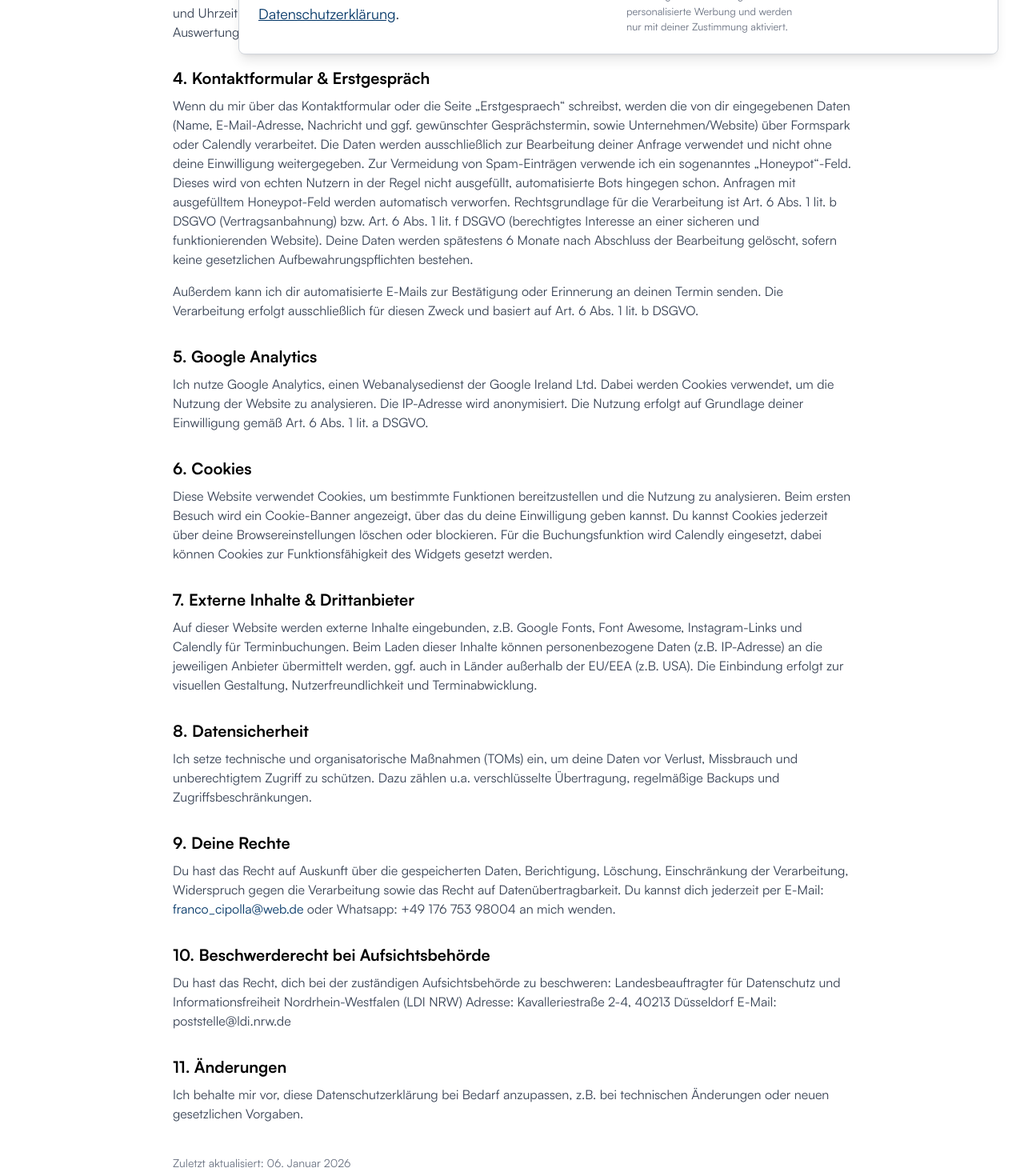
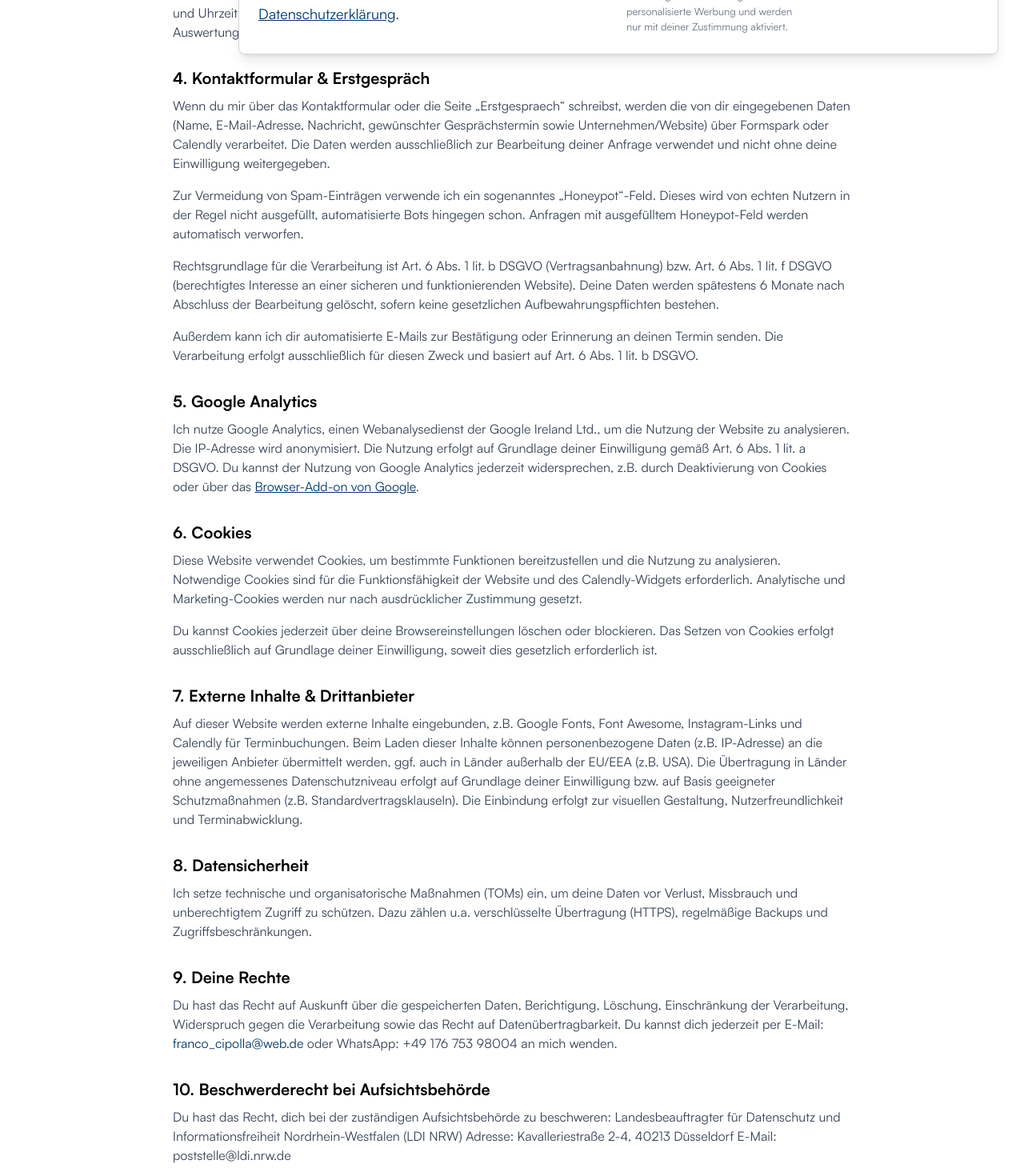
Before and after one commit to Franco-Cipolla/franco-cipolla-website, a React (Vite) app: page /datenschutz in a window 1280 px wide. Shown: the part 700-2170 px from the top of the page at 80% size. Built offline with nearby package versions, Linux system fonts and the light colour scheme; no server answers.

Commit message:
`Updated Datenschutzerklärung and ErstGespraech pages with minor changes and formatting adjustments`

```diff
--- /dev/null
+++ b/src/components/CalendlyConsentEmbed.jsx
@@ -0,0 +1,39 @@
+import { useState } from "react";
+import { InlineWidget } from "react-calendly";
+
+const CalendlyConsentEmbed = () => {
+  const [enabled, setEnabled] = useState(false);
+
+  if (!enabled) {
+    return (
+      <div className="border p-6 text-center bg-gray-50">
+        <p className="mb-8">
+          Die Terminbuchung wird über <strong>Calendly</strong> bereitgestellt.
+
+        </p>
+
+        <button
+          onClick={() => { setEnabled(true); setTimeout(() => document.getElementById("calendly-widget")?.focus(), 100); }}
+
+          aria-pressed={enabled}
+          className="bg-[#003566] cursor-pointer hover:bg-[#001D3D] text-white px-6 py-3 rounded font-semibold"
+        >
+          Terminbuchung aktivieren
+        </button>
+
+        <p className="text-sm text-gray-500 mt-3">
+         Dabei können Cookies gesetzt und Daten an Drittanbieter übertragen werden.
+        </p>
+      </div>
+    );
+  }
+
+  return (
+    <InlineWidget
+      url="https://calendly.com/franco_cipolla/unverbindliche-website-analyse-erstgesprach"
+      styles={{ minWidth: '320px', height: '700px' }}
+    />
+  );
+};
+
+export default CalendlyConsentEmbed;
--- a/src/pages/Datenschutzerklärung.jsx
+++ b/src/pages/Datenschutzerklärung.jsx
@@ -4,7 +4,8 @@ import { Helmet } from 'react-helmet-async';
 
 const Datenschutzerklärung = () => {
   return (
-    <><Helmet>
+    <>
+      <Helmet>
         <title>Datenschutzerklärung – Franco Cipolla, Webdesigner aus Ennepetal</title>
         <meta name="description" content="Datenschutzerklärung von Franco Cipolla. Informationen über Datenerhebung, Verarbeitung und Nutzung personenbezogener Daten, Cookies, Google Analytics und Calendly." />
         <link rel="canonical" href="https://www.franco-cipolla.de/datenschutz" />
@@ -49,41 +50,51 @@ const Datenschutzerklärung = () => {
         <h2 className="text-xl font-semibold mt-8 mb-2">4. Kontaktformular & Erstgespräch</h2>
         <p className="text-gray-700 mb-4">
           Wenn du mir über das Kontaktformular oder die Seite „Erstgespraech“ schreibst, werden die von dir eingegebenen Daten
-        (Name, E-Mail-Adresse, Nachricht und ggf. gewünschter Gesprächstermin, sowie Unternehmen/Website) über Formspark oder Calendly verarbeitet.
+          (Name, E-Mail-Adresse, Nachricht, gewünschter Gesprächstermin sowie Unternehmen/Website) über Formspark oder Calendly verarbeitet.
           Die Daten werden ausschließlich zur Bearbeitung deiner Anfrage verwendet und nicht ohne deine Einwilligung weitergegeben.
+        </p>
+        <p className="text-gray-700 mb-4">
           Zur Vermeidung von Spam-Einträgen verwende ich ein sogenanntes „Honeypot“-Feld. Dieses wird von echten Nutzern in der Regel nicht ausgefüllt,
           automatisierte Bots hingegen schon. Anfragen mit ausgefülltem Honeypot-Feld werden automatisch verworfen.
+        </p>
+        <p className="text-gray-700 mb-4">
           Rechtsgrundlage für die Verarbeitung ist Art. 6 Abs. 1 lit. b DSGVO (Vertragsanbahnung) bzw. Art. 6 Abs. 1 lit. f DSGVO (berechtigtes Interesse an einer sicheren und funktionierenden Website).
           Deine Daten werden spätestens 6 Monate nach Abschluss der Bearbeitung gelöscht, sofern keine gesetzlichen Aufbewahrungspflichten bestehen.
         </p>
-
         <p className="text-gray-700 mb-4">
           Außerdem kann ich dir automatisierte E-Mails zur Bestätigung oder Erinnerung an deinen Termin senden. Die Verarbeitung erfolgt ausschließlich für diesen Zweck und basiert auf Art. 6 Abs. 1 lit. b DSGVO.
         </p>
 
         <h2 className="text-xl font-semibold mt-8 mb-2">5. Google Analytics</h2>
         <p className="text-gray-700 mb-4">
-        Ich nutze Google Analytics, einen Webanalysedienst der Google Ireland Ltd. Dabei werden Cookies verwendet, um die Nutzung der Website zu analysieren. Die IP-Adresse wird anonymisiert. Die Nutzung erfolgt auf Grundlage deiner Einwilligung gemäß Art. 6 Abs. 1 lit. a DSGVO.
+          Ich nutze Google Analytics, einen Webanalysedienst der Google Ireland Ltd., um die Nutzung der Website zu analysieren. Die IP-Adresse wird anonymisiert. Die Nutzung erfolgt auf Grundlage deiner Einwilligung gemäß Art. 6 Abs. 1 lit. a DSGVO.
+          Du kannst der Nutzung von Google Analytics jederzeit widersprechen, z.B. durch Deaktivierung von Cookies oder über das <a href="https://tools.google.com/dlpage/gaoptout" className="underline text-[#003566]" target="_blank" rel="noopener noreferrer">Browser-Add-on von Google</a>.
         </p>
 
         <h2 className="text-xl font-semibold mt-8 mb-2">6. Cookies</h2>
         <p className="text-gray-700 mb-4">
-        Diese Website verwendet Cookies, um bestimmte Funktionen bereitzustellen und die Nutzung zu analysieren. Beim ersten Besuch wird ein Cookie-Banner angezeigt, über das du deine Einwilligung geben kannst. Du kannst Cookies jederzeit über deine Browsereinstellungen löschen oder blockieren. Für die Buchungsfunktion wird Calendly eingesetzt, dabei können Cookies zur Funktionsfähigkeit des Widgets gesetzt werden.
+          Diese Website verwendet Cookies, um bestimmte Funktionen bereitzustellen und die Nutzung zu analysieren. Notwendige Cookies sind für die Funktionsfähigkeit der Website und des Calendly-Widgets erforderlich. Analytische und Marketing-Cookies werden nur nach ausdrücklicher Zustimmung gesetzt.
+        </p>
+        <p className="text-gray-700 mb-4">
+          Du kannst Cookies jederzeit über deine Browsereinstellungen löschen oder blockieren. Das Setzen von Cookies erfolgt ausschließlich auf Grundlage deiner Einwilligung, soweit dies gesetzlich erforderlich ist.
         </p>
 
         <h2 className="text-xl font-semibold mt-8 mb-2">7. Externe Inhalte & Drittanbieter</h2>
         <p className="text-gray-700 mb-4">
-        Auf dieser Website werden externe Inhalte eingebunden, z.B. Google Fonts, Font Awesome, Instagram-Links und Calendly für Terminbuchungen. Beim Laden dieser Inhalte können personenbezogene Daten (z.B. IP-Adresse) an die jeweiligen Anbieter übermittelt werden, ggf. auch in Länder außerhalb der EU/EEA (z.B. USA). Die Einbindung erfolgt zur visuellen Gestaltung, Nutzerfreundlichkeit und Terminabwicklung.
+          Auf dieser Website werden externe Inhalte eingebunden, z.B. Google Fonts, Font Awesome, Instagram-Links und Calendly für Terminbuchungen. Beim Laden dieser Inhalte können personenbezogene Daten (z.B. IP-Adresse) an die jeweiligen Anbieter übermittelt werden, ggf. auch in Länder außerhalb der EU/EEA (z.B. USA).
+          Die Übertragung in Länder ohne angemessenes Datenschutzniveau erfolgt auf Grundlage deiner Einwilligung bzw. auf Basis geeigneter Schutzmaßnahmen (z.B. Standardvertragsklauseln).
+          Die Einbindung erfolgt zur visuellen Gestaltung, Nutzerfreundlichkeit und Terminabwicklung.
         </p>
 
         <h2 className="text-xl font-semibold mt-8 mb-2">8. Datensicherheit</h2>
         <p className="text-gray-700 mb-4">
-        Ich setze technische und organisatorische Maßnahmen (TOMs) ein, um deine Daten vor Verlust, Missbrauch und unberechtigtem Zugriff zu schützen. Dazu zählen u.a. verschlüsselte Übertragung, regelmäßige Backups und Zugriffsbeschränkungen.
+          Ich setze technische und organisatorische Maßnahmen (TOMs) ein, um deine Daten vor Verlust, Missbrauch und unberechtigtem Zugriff zu schützen. Dazu zählen u.a. verschlüsselte Übertragung (HTTPS), regelmäßige Backups und Zugriffsbeschränkungen.
         </p>
 
         <h2 className="text-xl font-semibold mt-8 mb-2">9. Deine Rechte</h2>
         <p className="text-gray-700 mb-4">
-        Du hast das Recht auf Auskunft über die gespeicherten Daten, Berichtigung, Löschung, Einschränkung der Verarbeitung, Widerspruch gegen die Verarbeitung sowie das Recht auf Datenübertragbarkeit. Du kannst dich jederzeit per E-Mail: <a href="mailto:franco_cipolla@web.de" className='text-[#003566]'>franco_cipolla@web.de</a> oder Whatsapp: +49 176 753 98004 an mich wenden.
+          Du hast das Recht auf Auskunft über die gespeicherten Daten, Berichtigung, Löschung, Einschränkung der Verarbeitung, Widerspruch gegen die Verarbeitung sowie das Recht auf Datenübertragbarkeit.
+          Du kannst dich jederzeit per E-Mail: <a href="mailto:franco_cipolla@web.de" className='text-[#003566]'>franco_cipolla@web.de</a> oder WhatsApp: +49 176 753 98004 an mich wenden.
         </p>
 
         <h2 className="text-xl font-semibold mt-8 mb-2">10. Beschwerderecht bei Aufsichtsbehörde</h2>
@@ -96,11 +107,11 @@ const Datenschutzerklärung = () => {
 
         <h2 className="text-xl font-semibold mt-8 mb-2">11. Änderungen</h2>
         <p className="text-gray-700 mb-4">
-        Ich behalte mir vor, diese Datenschutzerklärung bei Bedarf anzupassen, z.B. bei technischen Änderungen oder neuen gesetzlichen Vorgaben.
+          Ich behalte mir vor, diese Datenschutzerklärung bei Bedarf anzupassen, z.B. bei technischen Änderungen, neuen Diensten oder gesetzlichen Vorgaben.
         </p>
 
         <p className="text-sm text-gray-500 mt-10">
-        Zuletzt aktualisiert: 06. Januar 2026
+          Zuletzt aktualisiert: 11. Januar 2026
         </p>
       </section>
     </>
```
Also changed, not shown: src/pages/ErstGespraech.jsx (+30 -36 lines). Lines whose indentation alone changed are shown as unchanged.
